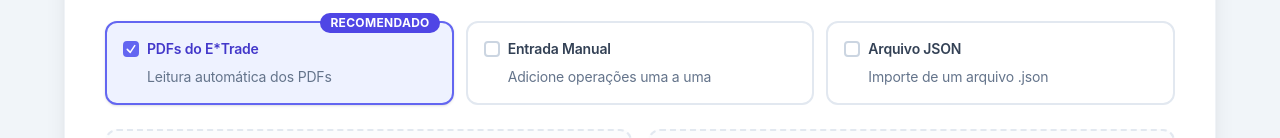
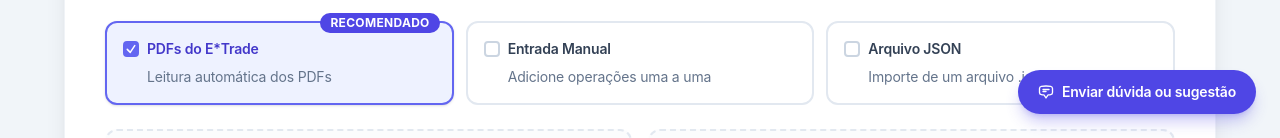
Before and after one commit to miguelslemos/stock_portfolio, a React (Vite) app: page / in a window 1280 px wide. Shown: the part 662-800 px from the top of the page. Built offline with nearby package versions, Linux system fonts and the light colour scheme; no server answers.

Commit message:
Add sugestion/feedback button (#29)

```diff
--- a/src/presentation/App.tsx
+++ b/src/presentation/App.tsx
@@ -109,6 +109,10 @@
   const isSuccess = portfolio.state.status === 'success';
   const isError = portfolio.state.status === 'error';
 
+  const handleFeedback = useCallback(() => {
+    analytics.trackEvent('feedback_clicked');
+  }, [analytics]);
+
   return (
     <div className="mx-auto max-w-6xl overflow-hidden rounded-2xl border border-surface-200/50 bg-surface-0 shadow-xl dark:border-surface-800 dark:bg-surface-900">
       <Header isDark={isDark} onToggleTheme={toggleTheme} />
@@ -130,7 +134,7 @@
                 </h2>
                 <p className="mt-1 text-sm text-surface-500 dark:text-surface-400">
                   Para os cálculos insira <strong className="text-surface-700 dark:text-surface-300">todo o histórico</strong> de operações (vestings e trades) desde o início.
-                  Se preferir, informe o <strong className="text-surface-700 dark:text-surface-300">saldo inicial</strong> de um ano anterior e insira apenas as operações a partir desse ponto.
+                  Ou se preferir, informe o <strong className="text-surface-700 dark:text-surface-300">saldo inicial</strong> de um ano anterior e insira apenas as operações a partir desse ponto.
                 </p>
               </div>
 
@@ -230,6 +234,20 @@
       {isError && portfolio.state.error && (
         <ErrorModal message={portfolio.state.error} onClose={portfolio.reset} />
       )}
+
+      {/* Floating feedback button */}
+      <a
+        href="https://forms.gle/TC16cKMo21C7hvZS9"
+        target="_blank"
+        rel="noopener noreferrer"
+        onClick={handleFeedback}
+        className="fixed bottom-6 right-6 z-50 flex items-center gap-2 rounded-full bg-brand-600 px-5 py-3 text-sm font-semibold text-white shadow-lg shadow-brand-600/30 transition-all hover:bg-brand-700 hover:shadow-xl hover:shadow-brand-600/40 active:scale-95 dark:bg-brand-500 dark:shadow-brand-500/20 dark:hover:bg-brand-400"
+      >
+        <svg className="h-4 w-4" fill="none" viewBox="0 0 24 24" strokeWidth={2} stroke="currentColor">
+          <path strokeLinecap="round" strokeLinejoin="round" d="M7.5 8.25h9m-9 3H12m-9.75 1.51c0 1.6 1.123 2.994 2.707 3.227 1.129.166 2.27.293 3.423.379.35.026.67.21.865.501L12 21l2.755-4.133a1.14 1.14 0 0 1 .865-.501 48.172 48.172 0 0 0 3.423-.379c1.584-.233 2.707-1.626 2.707-3.228V6.741c0-1.602-1.123-2.995-2.707-3.228A48.394 48.394 0 0 0 12 3c-2.392 0-4.744.175-7.043.513C3.373 3.746 2.25 5.14 2.25 6.741v6.018Z" />
+        </svg>
+        Enviar dúvida ou sugestão
+      </a>
     </div>
   );
 }
--- a/src/presentation/components/InitialBalanceForm.tsx
+++ b/src/presentation/components/InitialBalanceForm.tsx
@@ -7,8 +7,8 @@
   balance: UseInitialBalanceReturn;
 }
 
-const currentYear = new Date().getFullYear();
-const years = Array.from({ length: currentYear - 2017 }, (_, i) => currentYear - i);
+const lastYear = new Date().getFullYear() - 1;
+const years = Array.from({ length: lastYear - 2017 }, (_, i) => lastYear - i);
 
 export function InitialBalanceForm({ balance }: InitialBalanceFormProps) {
   const { state, accumulatedUsd, setEnabled, setField } = balance;
@@ -85,7 +85,7 @@
               {/* Year */}
               <div>
                 <label htmlFor="ib-year" className="mb-1 block text-sm font-semibold uppercase tracking-wider text-surface-500 dark:text-surface-400">
-                  Ano de referência
+                  Ano
                 </label>
                 <select
                   id="ib-year"
```
